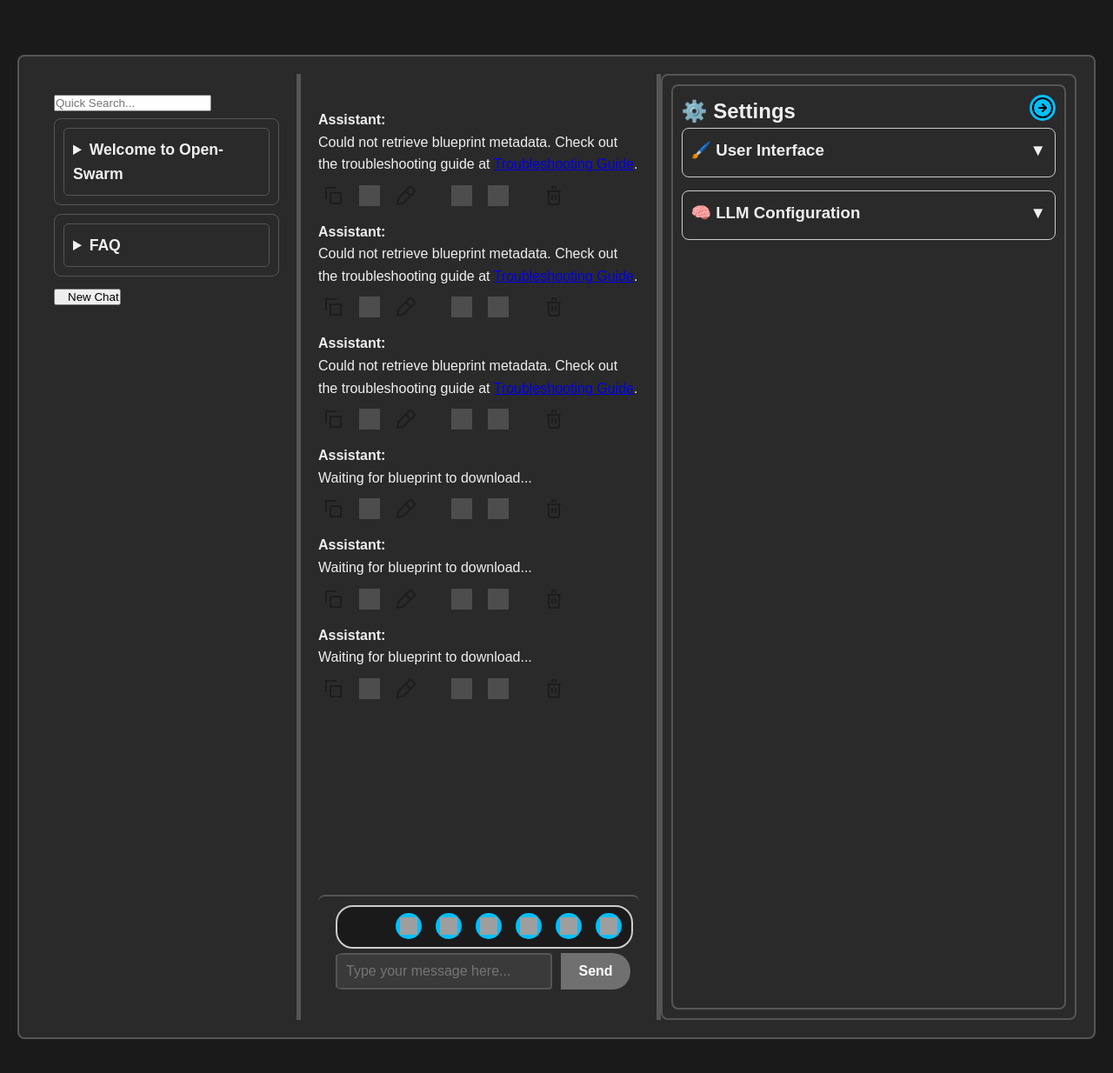
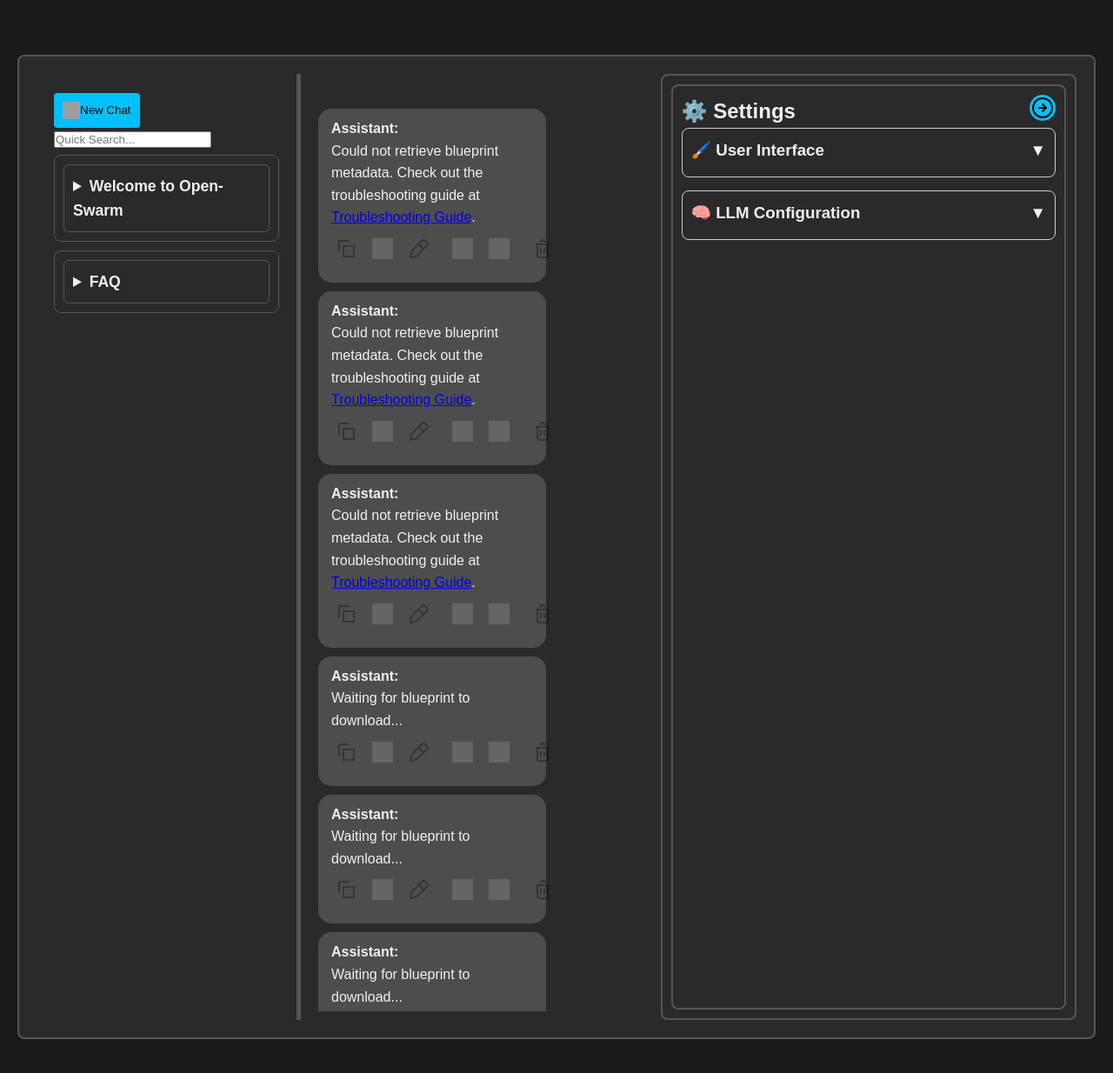
Before and after one commit to mkc909/open-swarm-mcp, a Django app: template src/swarm/templates/rest_mode/blueprint_page.html in a window 1280 px wide. Shown: the top 1234 px of the page at 87% size. Run offline with Django 4.2, Linux system fonts and the light colour scheme; the template is opened without the code that fills it, so the values that code supplies are empty; some libraries are stand-ins or nearby versions; some web fonts are replaced; grey boxes are pictures that could not be loaded.

Commit message:
Refactored chat.css, corporate.css, and multiple templates for consistent layout and theme application.

```diff
--- a/src/swarm/static/rest_mode/css/chat.css
+++ b/src/swarm/static/rest_mode/css/chat.css
@@ -78,7 +78,7 @@
     border-radius: 20px; /* Rounded corners for entire group */
     padding: 5px; /* Internal spacing */
     box-sizing: border-box;
-    width: 98%;
+    width: 99%;
     margin-left: 10px; /* Adjust value to control the shift */
 }
 
--- a/src/swarm/static/rest_mode/css/colors/corporate.css
+++ b/src/swarm/static/rest_mode/css/colors/corporate.css
@@ -24,7 +24,7 @@
   /* Dark mode variables specific to corporate theme */
   --bg-primary: #1f1f1f;
   --bg-container: #2b2b2b;
-  --bg-message-user: #3c3c3c;
+  --bg-message-user: #777777;
   --bg-message-assistant: #4d4d4d;
   --bg-message-tool: #2b2b2b;
   --bg-message-other: #3c3c3c;
@@ -40,9 +40,51 @@
   --logo-color: #a9a9a9;
 }
 
-/* Corporate Theme Specific Input Styling */
-#userInput {
-    background-color: #3a3a3a; /* Dark background */
-    color: #ffffff; /* Light text */
-    border: 2px solid #555555; /* Dark border */
+/* Message Styling */
+.message.user {
+    background-color: var(--bg-message-user);
+    color: var(--text-primary);
+    border-radius: 15px;
+    padding: 10px 15px;
+    margin-bottom: 10px;
+    max-width: 70%;
+    align-self: flex-end;
+    position: relative;
 }
+
+.message.assistant {
+    background-color: var(--bg-message-assistant);
+    color: var(--text-primary);
+    border-radius: 15px;
+    padding: 10px 15px;
+    margin-bottom: 10px;
+    max-width: 70%;
+    align-self: flex-start;
+    position: relative;
+}
+
+/* Persisted Messages Styling */
+.pinned-message {
+    display: flex;
+    align-items: center;
+    justify-content: space-between;
+    margin: 5px 0;
+    padding: 10px;
+    border: 1px dashed #aaa;
+    border-radius: 15px;
+    background-color: #fefefe;
+    color: var(--text-primary);
+}
+
+.pinned-message .remove-pinned-button {
+    background: none;
+    border: none;
+    color: #dc3545; /* Red color */
+    font-size: 1.2em;
+    cursor: pointer;
+    transition: color var(--transition-duration) ease;
+}
+
+.pinned-message .remove-pinned-button:hover {
+    color: #ff0000; /* Brighter red on hover */
+}
--- a/src/swarm/templates/rest_mode/blueprint_page.html
+++ b/src/swarm/templates/rest_mode/blueprint_page.html
@@ -23,9 +23,6 @@
             {% include 'rest_mode/components/main_chat_pane.html' %}
         </div>
 
-        <!-- Resizer Divider for Right Sidebar -->
-        <div class="vertical-divider" id="divider-right"></div>
-
         <!-- Right Sidebar -->
         <div class="options-pane" id="optionsPane">
             {% include 'rest_mode/components/settings_sidebar.html' %}
--- a/src/swarm/templates/rest_mode/components/chat_sidebar.html
+++ b/src/swarm/templates/rest_mode/components/chat_sidebar.html
@@ -9,6 +9,11 @@
         -->
 
         <div>
+            <button class="input-button new-chat-button" title="New Chat">
+                <img src="{% static 'contrib/tabler-icons/message-chatbot.svg' %}" alt="New Chat">
+                New Chat
+            </button>
+
             <input
                 type="text"
                 id="searchInput"
@@ -50,9 +55,4 @@
         </li>
     </ul>
 
-    <button class="add-chat-btn">
-        <i class="fa fa-plus"></i>
-        New Chat
-    </button>
-
 </div>
--- a/src/swarm/templates/rest_mode/components/main_chat_pane.html
+++ b/src/swarm/templates/rest_mode/components/main_chat_pane.html
@@ -21,24 +21,24 @@
                 <img src="{% static 'contrib/tabler-icons/paperclip.svg' %}" alt="Upload">
             </button>
 
+            <button class="input-button upload-button" id="canvasToggleButton" aria-label="Toggle Canvas">
+                <img src="{% static 'contrib/tabler-icons/artboard.svg' %}" alt="Canvas">
+            </button>
+
             <button class="input-button" id="voiceRecordButton" aria-label="Record Voice">
                 <img src="{% static 'contrib/tabler-icons/headset.svg' %}" alt="Record Voice">
-            </button>
-
-            <button class="input-button upload-button" id="settingsToggleButton" aria-label="Toggle Settings">
-                <img src="{% static 'contrib/tabler-icons/settings.svg' %}" alt="Settings">
             </button>
 
             <button class="input-button upload-button" id="avatarToggleButton" aria-label="Toggle Avatar">
                 <img src="{% static 'contrib/tabler-icons/robot.svg' %}" alt="Avatar">
             </button>
 
-            <button class="input-button upload-button" id="canvasToggleButton" aria-label="Toggle Canvas">
-                <img src="{% static 'contrib/tabler-icons/artboard.svg' %}" alt="Canvas">
+            <button class="input-button upload-button" id="chatHistoryToggleButton" aria-label="Toggle Chat History">
+                <img src="{% static 'contrib/tabler-icons/message.svg' %}" alt="Chat History">
             </button>
 
-            <button class="input-button upload-button" id="chatHistoryToggleButton" aria-label="Toggle Chat History">
-                <img src="{% static 'contrib/tabler-icons/message.svg' %}" alt="Chat History">
+            <button class="input-button upload-button" id="settingsToggleButton" aria-label="Toggle Settings">
+                <img src="{% static 'contrib/tabler-icons/settings.svg' %}" alt="Settings">
             </button>
 
         </div>
```
